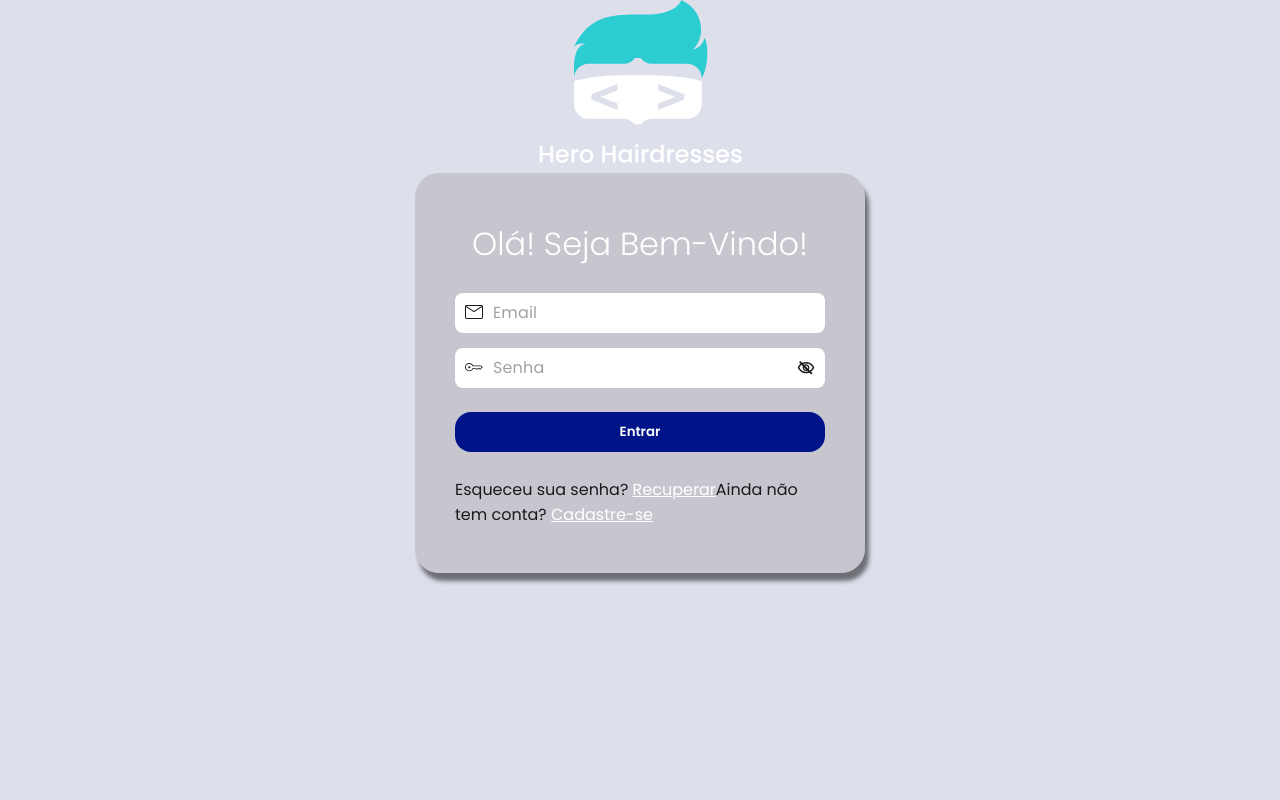
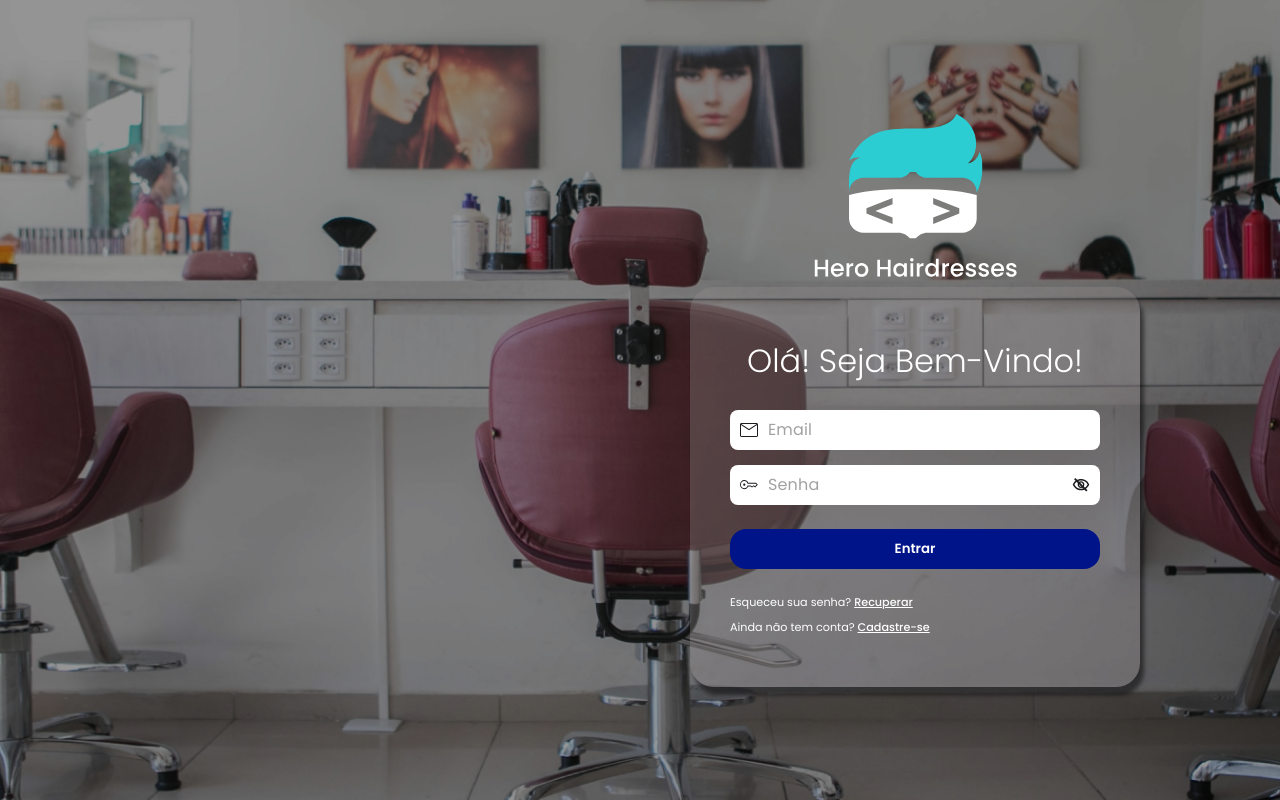
Before and after one commit to raysllaR/hairdresser-front, a React (Vite) app: page /login in a window 1280 px wide. Built offline with nearby package versions, Linux system fonts and the light colour scheme.

Commit message:
refactor: aletando em vez de class passar o id para page

```diff
--- a/src/components/pages/Login/index.tsx
+++ b/src/components/pages/Login/index.tsx
@@ -19,7 +19,7 @@ const Login: React.FC = () => {
 
 	return (
 		<PageContainers
-			classNamePage="login"
+			idPage="login"
 			classNameContainer="container">
 			<div className="login-itens">
 				<img
--- a/src/components/shared/PageContainer/index.tsx
+++ b/src/components/shared/PageContainer/index.tsx
@@ -26,18 +26,18 @@ const Container = styled.div`
 `;
 
 type TPageComponent = {
+	idPage: string;
 	children: ReactNode;
-	classNamePage?: string;
 	classNameContainer?: string;
 };
 
 const PageContainer: React.FC<TPageComponent> = ({
+	idPage,
 	children,
-	classNamePage,
 	classNameContainer,
 }) => {
 	return (
-		<Page className={classNamePage}>
+		<Page id={idPage}>
 			<Container className={classNameContainer}>{children}</Container>
 		</Page>
 	);
```
